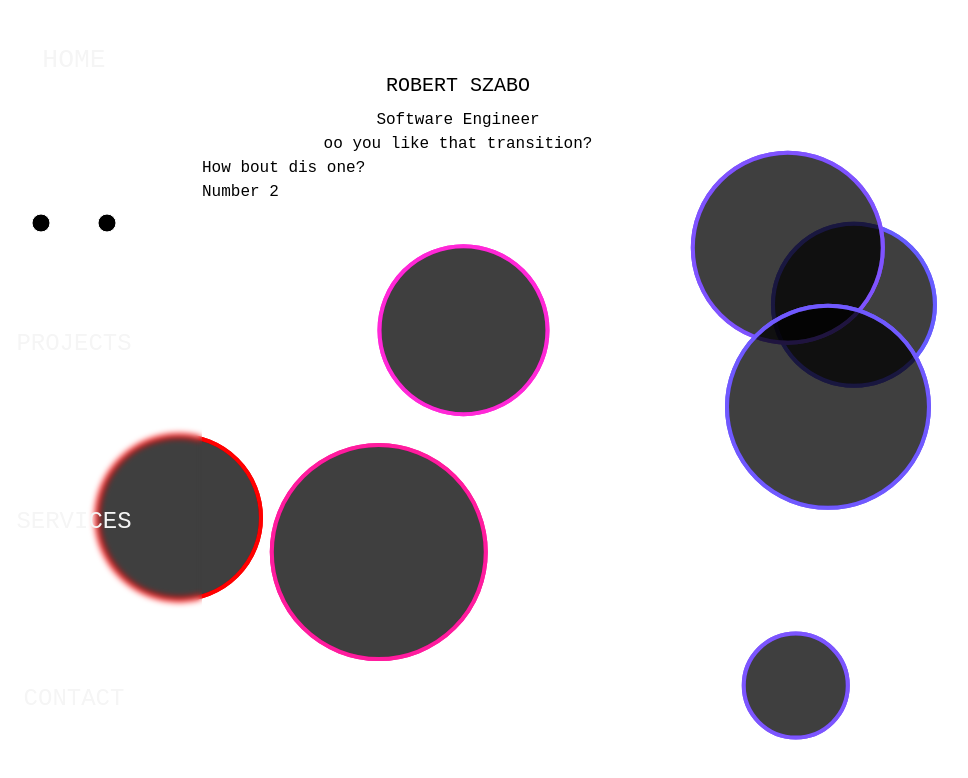
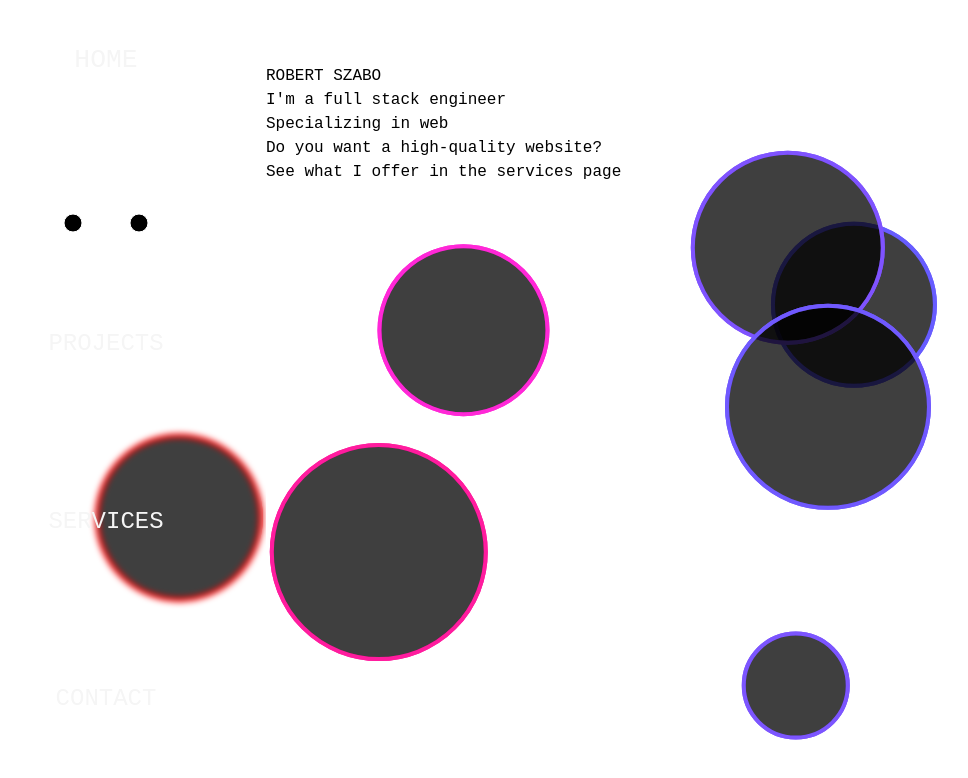
Before and after one commit to szabbbbu/ResumeWebsite, a Next.js app: page / in a window 1280 px wide. Shown: the top 778 px of the page, without its empty margins (54-1022 px from the left). Built offline with nearby package versions, Linux system fonts and the light colour scheme.

Commit message:
messing with page text

```diff
--- a/src/app/page.tsx
+++ b/src/app/page.tsx
@@ -8,15 +8,24 @@ export default function Home() {
 
   console.log("HOME RENDERED:")
   return (
-    <main className="w-full h-full my-16 flex flex-col items-start justify-center">
-      <HomepageContent />
-      <Animated delay={500} >
-        <p>How bout dis one?</p>
+    <main className="h-full my-16 flex flex-col items-center justify-center add-blur">
+      <div className="flex flex-col">
+      <Animated delay={0}>
+        <p>ROBERT SZABO</p>
       </Animated>
-
-      <Animated delay={1000}>
-        <p>Number 2</p>
+      <Animated delay={1000} >
+        <p>I'm a full stack engineer</p>
       </Animated>
+      <Animated delay={1500}>
+        <p>Specializing in web</p>
+      </Animated>
+      <Animated delay={2500}>
+        <p>Do you want a high-quality website?</p>
+      </Animated>
+      <Animated delay={3000}>
+        <p>See what I offer in the services page</p>
+      </Animated>
+      </div>
     </main>
   );
 }
--- a/src/app/projects/page.tsx
+++ b/src/app/projects/page.tsx
@@ -1,8 +1,11 @@
+
 
 export default function ProjectsPage() {
     return(
-        <div>
-            projects page
-        </div>
-    )
+        <main>
+            <div>
+                projects page
+            </div>
+        </main>
+    );
 }
--- a/src/app/services/page.tsx
+++ b/src/app/services/page.tsx
@@ -1,8 +1,10 @@
 
 export default function ServicesPage() {
     return (
-        <div>
-            Services page
-        </div>
+        <main>
+            <div>
+                ?website design & development
+            </div>
+        </main>
     );
 }
--- a/src/components/HomepageContent.tsx
+++ b/src/components/HomepageContent.tsx
@@ -14,7 +14,6 @@ export default function HomepageContent() {
             <h1 className="text-xl uppercase my-2">robert szabo</h1>
             <div>Software Engineer</div>
             <div>oo you like that transition?</div>
-
         </div>
     );
 }
--- a/src/contexts/AppContextProvider.tsx
+++ b/src/contexts/AppContextProvider.tsx
@@ -14,7 +14,7 @@ export default function AppContextProvider({children}: Props) {
 
     const [appWidth, setAppWidth] = useState<number>(1470);
     const [appHeight, setAppHeight] = useState<number>(751);
-    const [isoGrid, setIsoGrid] = useState<Grid>(new Grid(24, appWidth, appHeight));
+    const [isoGrid, setIsoGrid] = useState<Grid>(new Grid(12, appWidth, appHeight));
     const [circles, setCircles] = useState<Circle[]>([])
 
     // useEffect(() => {
```
